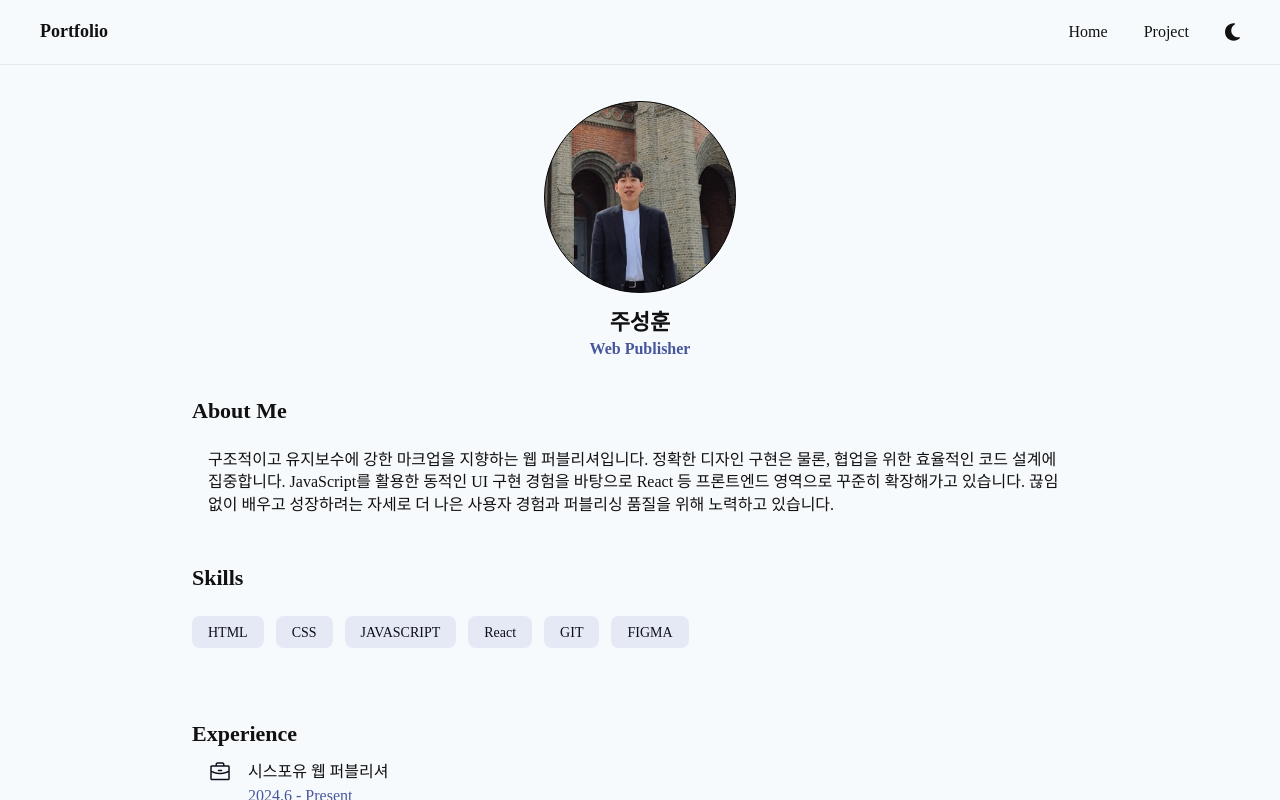
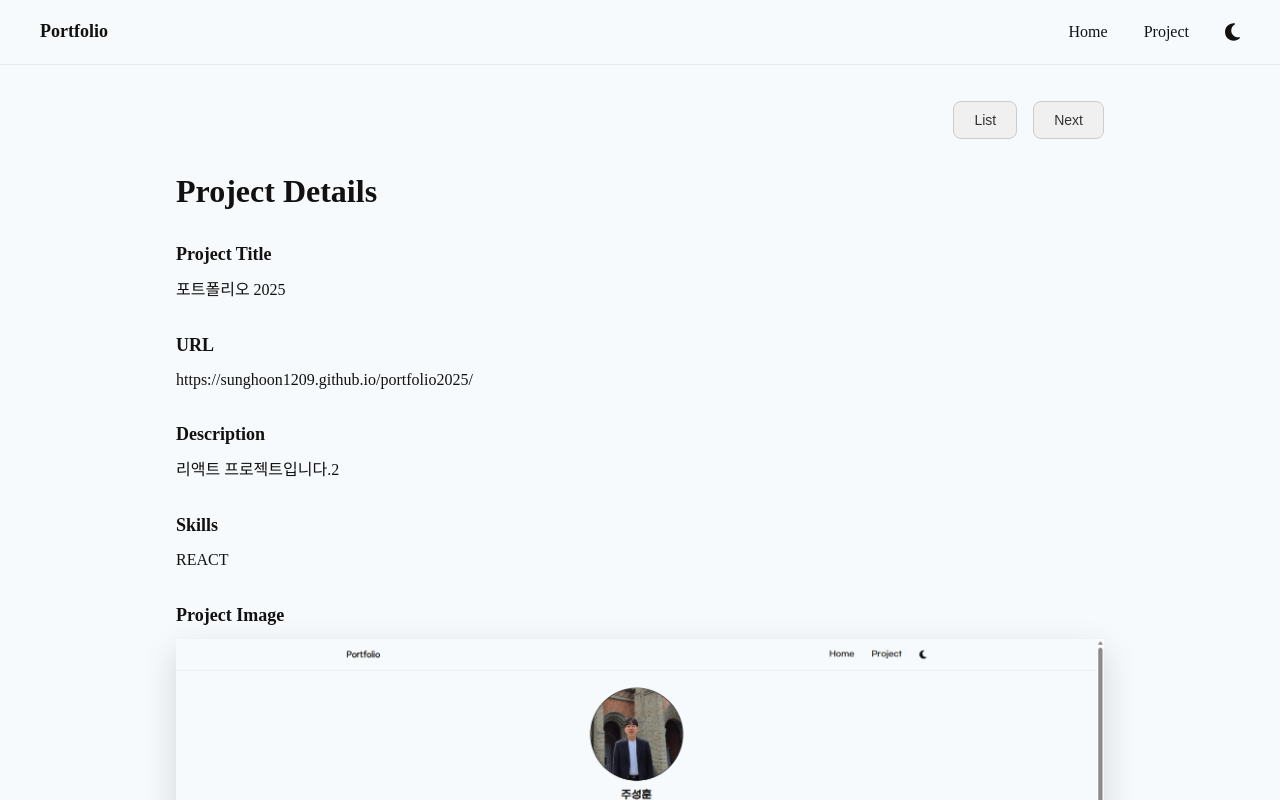
Before and after one commit to sunghoon1209/portfolio2025, a React (Vite) app: page /portfolio2025/project/detail/1 in a window 1280 px wide. Shown: the top 800 px of the page. Built offline with nearby package versions, Linux system fonts and the light colour scheme; a web font is replaced by a local one.

Commit message:
works 동기화

```diff
--- a/public/data/projects.json
+++ b/public/data/projects.json
@@ -1,48 +1,68 @@
-[
+[    {
+        "id":"1",
+        "title":"포트폴리오 2025",
+        "description":"리액트 프로젝트입니다.2",
+        "skills": ["REACT"],
+        "src": "project/portfolio2025.png",
+        "alt" : "포트폴리오2025 캡쳐화면",
+        "type" : "personal",
+        "date" : "2025.5" ,
+        "url" : "https://sunghoon1209.github.io/portfolio2025/"
+    },
     {
-        "id":"1",
+        "id":"2",
         "title":"SIMTOS 2025",
         "description":"리액트 프로젝트입니다.",
         "skills": ["HTML","SCSS","JS"],
         "src": "project/simtos.png",
         "alt" : "SIMTOS2025 캡쳐화면",
-        "type" : "company"
+        "type" : "company",
+        "date" : "2025.5",
+        "url" : ""
     },
     {
-        "id":"2",
+        "id":"3",
         "title":"더 메종 랜딩/상세 페이지",
         "description":"리액트 프로젝트입니다.2",
         "skills": ["HTML"],
         "src": "project/the_maison.png",
         "alt" : "더 메종 캡쳐화면",
-        "type" : "company"
-    },
-    {
-        "id":"3",
-        "title":"포트폴리오 2025",
-        "description":"리액트 프로젝트입니다.2",
-        "skills": ["REACT"],
-        "src": "project/portfolio2025.png",
-        "alt" : "포트폴리오2025 캡쳐화면",
-        "type" : "personal"
+        "type" : "company",
+        "date" : "2025.4" ,
+        "url" : ""
     },
     {
         "id":"4",
-        "title":"4번프로젝트",
+        "title":"JS게임",
         "description":"리액트 프로젝트입니다.2",
         "skills": ["HTML","css","javascript"],
         "src": "project/event.png",
         "alt" : "이벤트게임페이지 캡쳐화면",
-        "type" : "personal"
+        "type" : "personal",
+        "date" : "2025.5" ,
+        "url" : "https://sunghoon1209.github.io/eventpage/Bingo.html"
     },
     {
         "id":"5",
-        "title":"5번 프로젝트",
+        "title":"JS리듬게임",
         "description":"리액트 프로젝트입니다.2",
         "skills": ["HTML","CSS","Javascript"],
         "src": "project/rythm.png",
         "alt" : "리듬게임 캡쳐화면",
-        "type" : "personal"
+        "type" : "personal",
+        "date" : "2025.5" ,
+        "url" : "https://sunghoon1209.github.io/rythm/"
+    },
+    {
+        "id":"6",
+        "title":"포트폴리오 2024",
+        "description":"리액트 프로젝트입니다.2",
+        "skills": ["HTML","CSS","Javascript"],
+        "src": "project/portfolio2024.png",
+        "alt" : "포트폴리오2024 캡쳐화면",
+        "type" : "personal",
+        "date" : "2024.4" ,
+        "url" : "https://sunghoon1209.github.io/PortfolioNew/works.html"
     }
 
 ]
--- a/src/main.jsx
+++ b/src/main.jsx
@@ -6,7 +6,7 @@ import App from './App.jsx';
 
 ReactDOM.createRoot(document.getElementById('root')).render(
   <React.StrictMode>
-    <BrowserRouter>
+    <BrowserRouter basename="/portfolio2025">
 
       <App />
     </BrowserRouter>
--- a/src/pages/Detail.jsx
+++ b/src/pages/Detail.jsx
@@ -74,26 +74,33 @@ const StyledPageTitle = styled.section`
 const StyledPostNav = styled.div`
   display: flex;
   gap:16px;
+  padding:16px;
+  justify-content: end;
 
-  position: absolute;
-  top: 36px;
-  right: 176px;
+
 `
 const SyledButton = styled.button`
-  padding: 6px 14px;
-  border: 1px solid #ccc;
+padding: 10px 20px;
+  background-color: ${({ isDark }) => (isDark ? "#21364A" : "#f0f0f0")};
+  color: ${({ isDark }) => (isDark ? "#fff" : "#333")};
+  border: 1px solid ${({ isDark }) => (isDark ? "#2e4a66" : "#ccc")};
   border-radius: 8px;
-  background-color: #fff;
-  color: #333;
-  text-decoration: none;
   font-size: 14px;
+  font-weight: 500;
+  cursor: pointer;
   transition: all 0.2s ease;
 
-   &:hover{
-    background-color: #f2f2f2;
-    border-color: #999;
-   }
-`
+  &:hover {
+    background-color: ${({ isDark }) => (isDark ? "#2e4a66" : "#e2e2e2")};
+    transform: translateY(-2px);
+    box-shadow: 0 4px 10px rgba(0, 0, 0, 0.1);
+  }
+
+  &:active {
+    transform: translateY(0);
+    box-shadow: none;
+  }
+`;
 
 
 const SectionBlock = ({ title, contents, children }) => {
@@ -133,9 +140,10 @@ const PostNav = ({id, dataLength})=>{
   console.log(dataLength)
   return(
     <StyledPostNav>
-      <SyledButton onClick={()=>{goToList()}}>목록</SyledButton>
-      {id-1 ==0?null: <SyledButton onClick={()=>{goToDetail(id-1)}}>이전</SyledButton>}
-      {id == dataLength?null:<SyledButton onClick={()=>{goToDetail(id+1)}}>다음</SyledButton>}
+      <SyledButton onClick={()=>{goToList()}}>List</SyledButton>
+      {id-1 ==0?null: <SyledButton onClick={()=>{goToDetail(id-1)}}>Prev</SyledButton>}
+
+      {id == dataLength?null:<SyledButton onClick={()=>{goToDetail(id+1)}}>Next</SyledButton>}
 
 
 
@@ -173,11 +181,15 @@ const Detail = ()=>{
 
       return (
         <>
+         <PostNav id={numericId} dataLength={dataLength}/>
           <StyledPageTitle>
             <h2>Project Details</h2>
           </StyledPageTitle>
 
           <SectionBlock title="Project Title" contents={data.title} />
+          <SectionBlock title="URL">
+            <a href={data.url} target="_blank">{data.url}</a>
+          </SectionBlock>
           <SectionBlock title="Description" contents={data.description} />
           <SectionBlock title="Skills" >
           <ul>
@@ -188,7 +200,7 @@ const Detail = ()=>{
           </SectionBlock>
 
           <SectionImgBlock title="Project Image" src={data.src} />
-          <PostNav id={numericId} dataLength={dataLength}/>
+
         </>
       );
     };
```
Also changed, not shown: public/project/portfolio2024.png (added).
